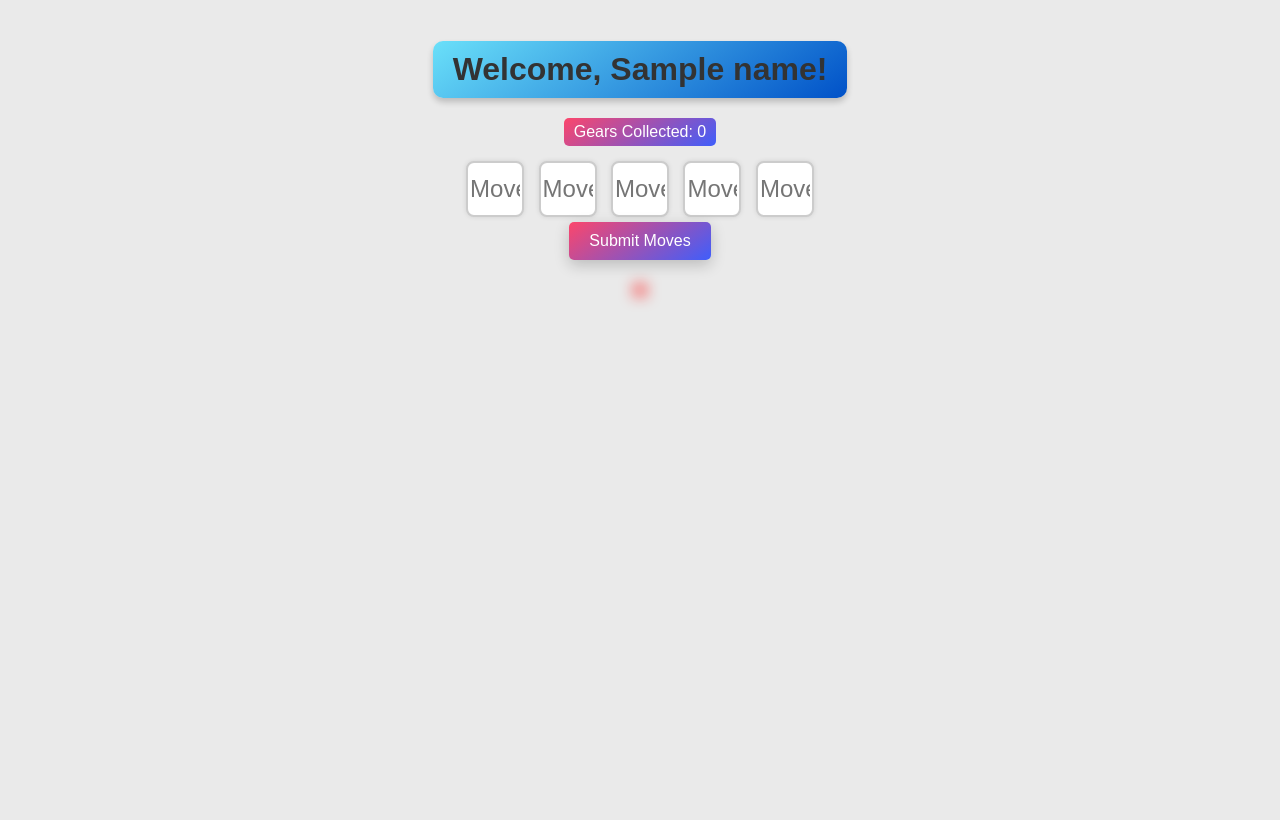
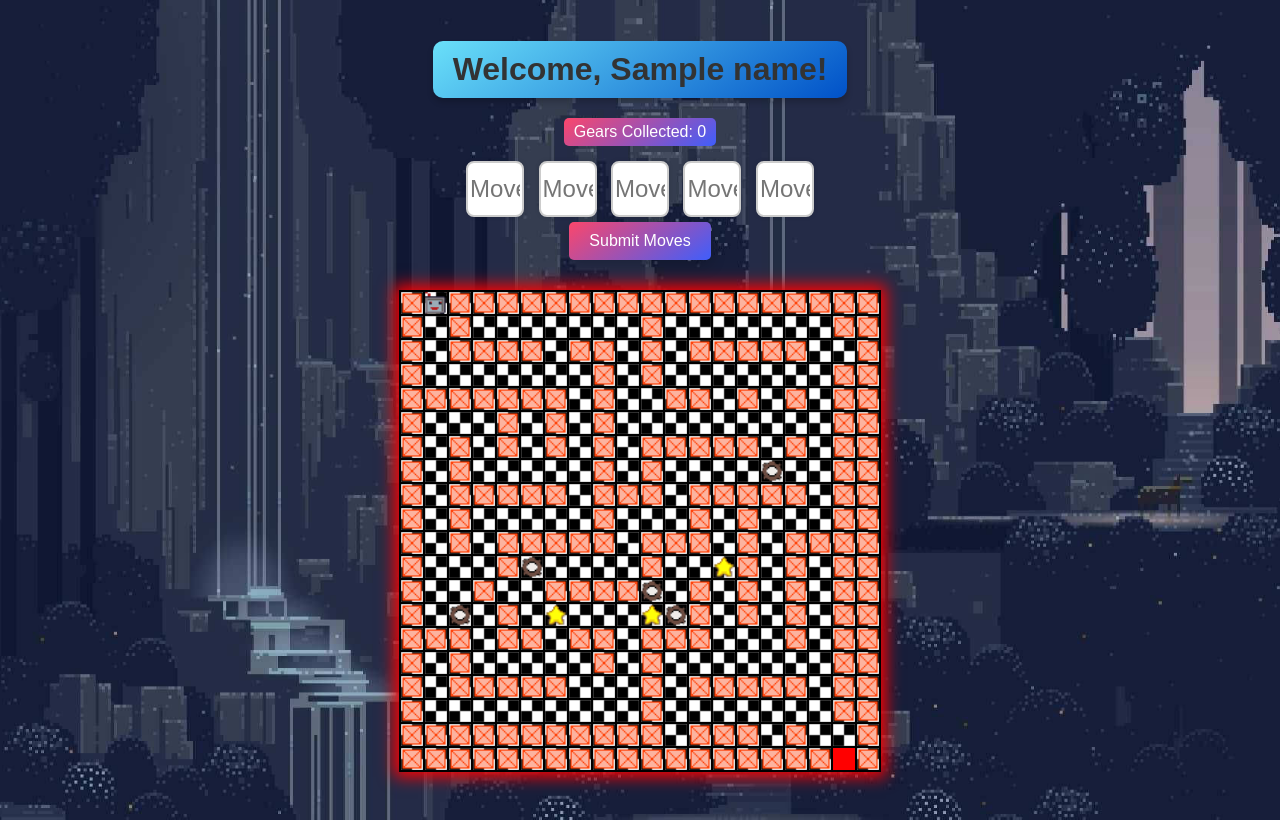
Before and after one commit to MisterX459/Final-Project-PPY, a Flask app: template finalProject/templates/board.html in a window 1280 px wide. Run offline with Flask 2, Linux system fonts and the light colour scheme; the template is opened without the code that fills it: most values are stand-ins (such as "Sample title", 1, 10 or a date in 2020); data that the repository does not hold is empty.

Commit message:
Added textures to the objects on the board, minor frontend changes.

```diff
--- a/finalProject/templates/board.html
+++ b/finalProject/templates/board.html
@@ -6,7 +6,10 @@
     <style>
         body {
             font-family: Arial, sans-serif;
-            background-color: #eaeaea;
+            background-image: url('/static/back.jpg');
+            background-size: cover;
+            background-position: center;
+            background-repeat: no-repeat;
             display: flex;
             flex-direction: column;
             align-items: center;
@@ -47,32 +50,37 @@
         td {
             width: 20px;
             height: 20px;
-            border: 1px solid #ddd;
-            background-color: #f0f0f0;
-        }
-        .wall {
-            background-color: #000000;
+            border: 2px solid #000000;
+            background-size: cover;
         }
         .path {
-            background-color: #FFFFFF;
+            background-image: url('/static/B_floor.png');
         }
-        .start {
-            background-color: #00FF00;
+
+        .wall {
+            background-image: url('/static/B_wall.png');
+        }
+
+        .star {
+            background-image: url('/static/B_star.png');
+        }
+
+        .robot {
+            background-image: url('/static/B_robo.png');
+        }
+
+        .gear {
+            background-image: url('/static/B_gear.png');
+        }
+
+        .evil-robot {
+            background-image: url('/static/B_evil_robo.png');
         }
         .end {
             background-color: #FF0000;
         }
-        .robot {
-            background-color: #0000FF;
-        }
-        .evil-robot {
-            background-color: #FF00FF;
-        }
-        .star {
-            background-color: #FFFF00;
-        }
-        .gear {
-            background-color: midnightblue;
+        .start {
+            background-color: #00FF00;
         }
         .move-input {
             width: 50px;
@@ -176,7 +184,7 @@
                                         td.className = 'gear';
                                         break;
                                     default:
-                                    td.className = '';
+                                        td.className = 'path';
                                 }
                                 if (i === robotPosition[0] && j === robotPosition[1]) {
                                     td.className = 'robot';
@@ -188,8 +196,6 @@
                             });
                         table.appendChild(tr);
                     });
-
-
                 })
                 .catch(error => console.error('Error:', error));
         }
```
Also changed, not shown: finalProject/static/B_evil_robo.png (added), finalProject/static/B_floor.png (added), finalProject/static/B_gear.png (added), finalProject/static/B_robo.png (added), finalProject/static/B_star.png (added), finalProject/static/B_wall.png (added), finalProject/static/back.jpg (added). Lines whose indentation alone changed are shown as unchanged.
